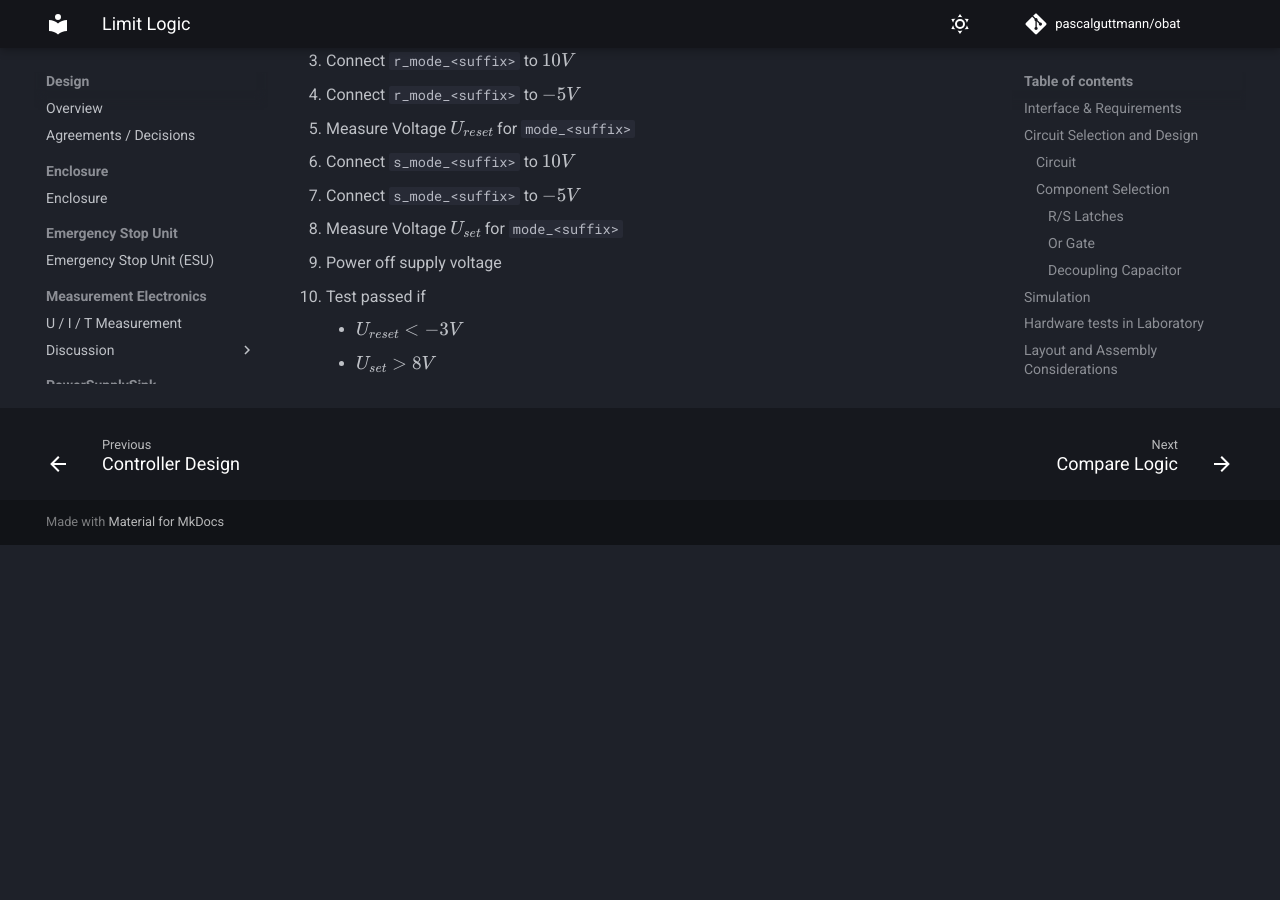
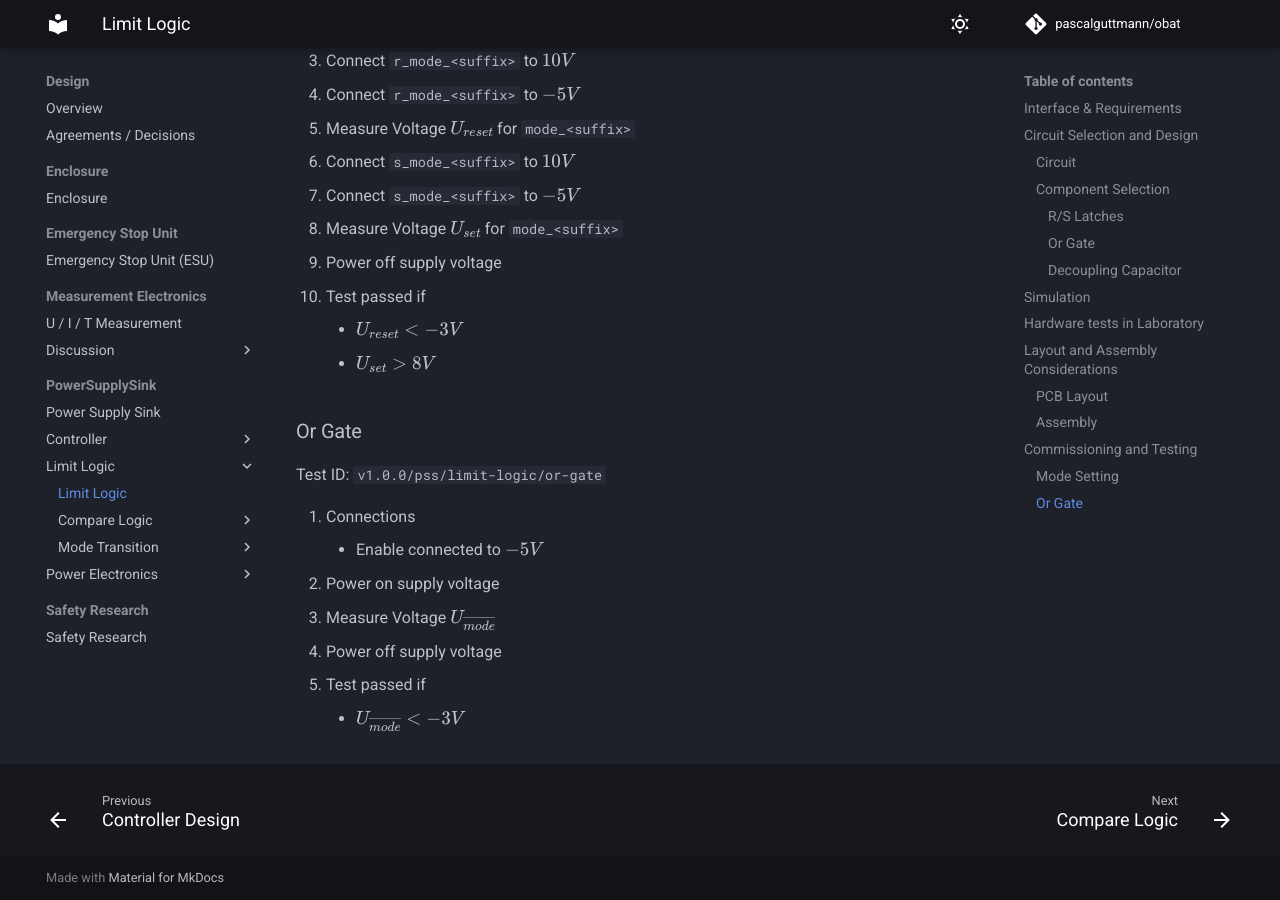
Before and after one commit to pascalguttmann/obat, an MkDocs documentation site: the page built from docs/design/pss/limit-logic/limit-logic.md, in a window 1280 px wide and 900 px high, scrolled down 3602 px. Built offline with MkDocs 1.6.1 and Material for MkDocs 9.7.7, drawn with Linux system fonts in a browser that asks for light colours; comment, search, counter and statistics services are not loaded; before the commit the page ends 4147 px from its top, so only the background shows below that.

Commit message:
add limit-logic or gate test

```diff
--- a/docs/design/pss/limit-logic/limit-logic.md
+++ b/docs/design/pss/limit-logic/limit-logic.md
@@ -154,3 +154,15 @@
 7. Test passed if
     - $U_{reset} < -3V$
     - $U_{set} > 8V$
+
+### Or Gate
+
+Test ID: `v1.0.0/pss/limit-logic/or-gate`
+
+1. Connections
+    - Enable connected to $-5V$
+2. Power on supply voltage
+3. Measure Voltage $U_{\overline{mode}}$
+4. Power off supply voltage
+5. Test passed if
+    - $U_{\overline{mode}} < -3V$
```
